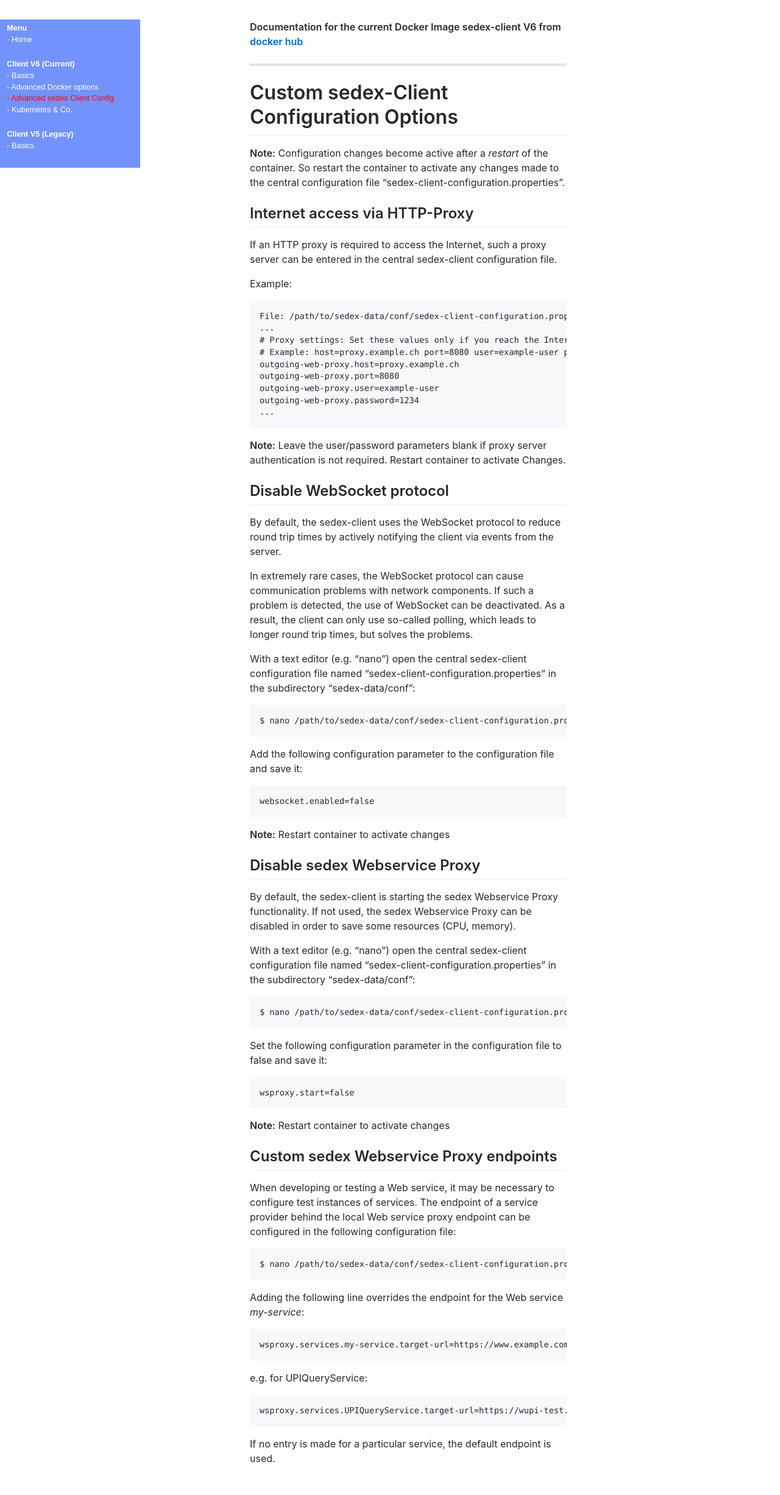
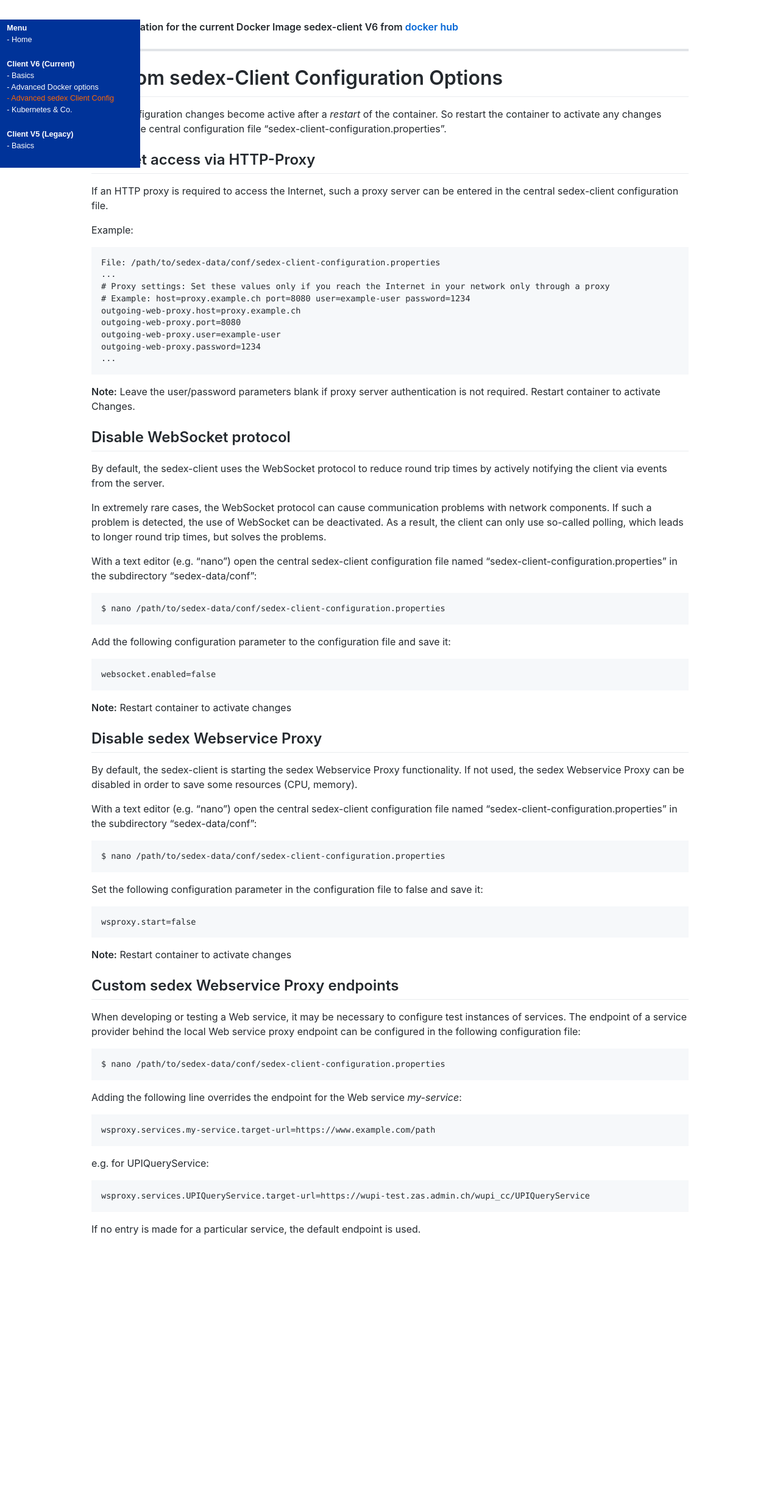
Before and after one commit to sedexch/sedexch.github.io, a Jekyll site: the page built from v6/sedex-client-configuration-options.md, in a window 1280 px wide. Shown: the whole page at 61% size. Built offline with Jekyll 4.4.1, drawn with Linux system fonts in a browser that asks for light colours; our own code applies the rules of GitHub Pages for plain Markdown files; after the commit the page ends 2075 px from its top, so only the background shows below that.

Commit message:
SEDEX-3166: Edits

```diff
--- a/_layouts/default.html
+++ b/_layouts/default.html
@@ -10,7 +10,7 @@
     <style>
         .floating-menu {
             font-family: sans-serif;
-            background: #7293FE;
+            background: #003399;
             padding: 5px;
             width: 230px;
             z-index: 100;
@@ -24,7 +24,7 @@
             color: white;
         }
         span.active a {
-            color: red;
+            color: #ff6600;
             cursor: default;
         }
     </style>
@@ -38,11 +38,9 @@
 
 <div class="container-lg px-3 my-5 markdown-body">
 
-    <div style="margin-left: 260px; margin-right: 200px">
-        <section>
-            {{ content }}
-        </section>
-    </div>
+    <section>
+        {{ content }}
+    </section>
 
 
 </div>
```
